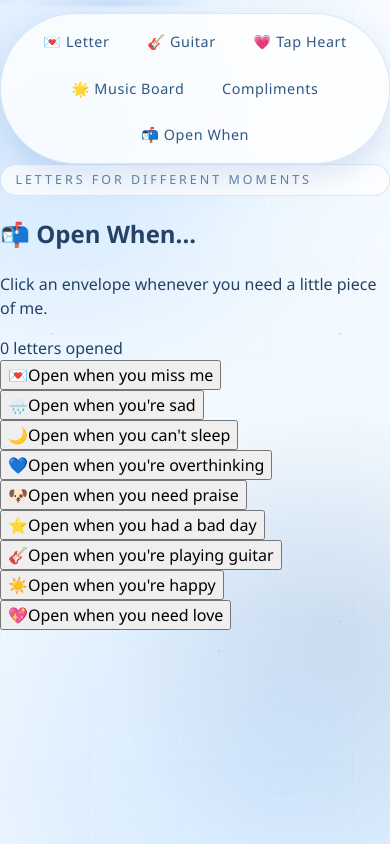
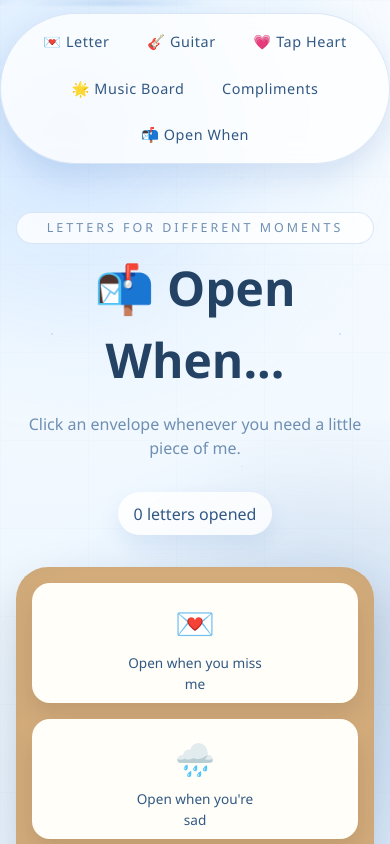
Before and after one commit to SyifaHuwaina/puppy-website, a React (Vite) app: page /openwhen in a window 390 px wide. Shown: the top 844 px of the page. Built offline with nearby package versions, Linux system fonts and the light colour scheme.

Commit message:
Fix compliments background layering

```diff
--- a/src/App.css
+++ b/src/App.css
@@ -3,6 +3,7 @@
   min-height: 100vh;
   overflow: hidden;
   color: var(--text);
+  isolation: isolate;
 }
 
 .app::before {
@@ -34,6 +35,10 @@
 .sparkles {
   position: fixed;
   pointer-events: none;
+}
+
+.bg-ribbons {
+  z-index: -1;
 }
 
 .bg-orb {
@@ -146,7 +151,7 @@
 .floating-designs {
   position: fixed;
   inset: 0;
-  z-index: 0;
+  z-index: -1;
   pointer-events: none;
 }
 
@@ -1116,6 +1121,8 @@
 }
 
 .compliments-page {
+  position: relative;
+  z-index: 1;
   min-height: 100vh;
   padding: 5rem 1rem;
   display: grid;
@@ -1123,6 +1130,8 @@
 }
 
 .corkboard {
+  position: relative;
+  z-index: 1;
   width: min(1100px, 100%);
   min-height: 650px;
   padding: 2rem;
@@ -1280,3 +1289,328 @@
   cursor: grabbing;
   z-index: 999;
 }
+
+/* ===========================
+   OPEN WHEN PAGE
+=========================== */
+
+.openwhen-page {
+  min-height: 100vh;
+  padding: 3rem 1rem;
+}
+
+.openwhen-header {
+  text-align: center;
+  margin-bottom: 2rem;
+}
+
+.openwhen-header h1 {
+  font-size: clamp(3rem, 8vw, 5rem);
+  color: #244264;
+  margin: 0.5rem 0;
+}
+
+.openwhen-header p {
+  color: #6f8fb2;
+}
+
+.opened-counter {
+  display: inline-block;
+  margin-top: 1rem;
+  padding: 0.6rem 1rem;
+  border-radius: 999px;
+  background: rgba(255,255,255,0.8);
+  color: #315884;
+  box-shadow: 0 10px 20px rgba(75,124,186,0.12);
+}
+
+/* ===========================
+   DESK
+=========================== */
+
+.letter-desk {
+  position: relative;
+
+  width: min(1200px, 100%);
+  height: 800px;
+
+  margin: 0 auto;
+
+  border-radius: 32px;
+
+  background:
+    linear-gradient(
+      rgba(255,255,255,0.04),
+      rgba(255,255,255,0.04)
+    ),
+    #d8ae7a;
+
+  box-shadow:
+    inset 0 0 50px rgba(0,0,0,0.08),
+    0 20px 50px rgba(0,0,0,0.15);
+}
+
+/* ===========================
+   ENVELOPES
+=========================== */
+
+.desk-envelope {
+  position: absolute;
+
+  width: 180px;
+  height: 120px;
+
+  border: none;
+  border-radius: 18px;
+
+  background: #fffef8;
+
+  cursor: pointer;
+
+  display: flex;
+  flex-direction: column;
+  align-items: center;
+  justify-content: center;
+
+  gap: 0.4rem;
+
+  box-shadow: 0 15px 25px rgba(0,0,0,0.12);
+
+  transition: 0.25s;
+}
+
+.desk-envelope:hover {
+  transform: scale(1.08);
+}
+
+.envelope-emoji {
+  font-size: 2rem;
+}
+
+.envelope-title {
+  font-size: 0.85rem;
+  color: #315884;
+  text-align: center;
+  max-width: 140px;
+}
+
+/* ===========================
+   ENVELOPE POSITIONS
+=========================== */
+
+.envelope-place-1 {
+  top: 60px;
+  left: 100px;
+  transform: rotate(-10deg);
+}
+
+.envelope-place-2 {
+  top: 90px;
+  left: 450px;
+  transform: rotate(8deg);
+}
+
+.envelope-place-3 {
+  top: 60px;
+  right: 120px;
+  transform: rotate(-6deg);
+}
+
+.envelope-place-4 {
+  top: 300px;
+  left: 150px;
+  transform: rotate(12deg);
+}
+
+.envelope-place-5 {
+  top: 320px;
+  left: 500px;
+  transform: rotate(-8deg);
+}
+
+.envelope-place-6 {
+  top: 260px;
+  right: 180px;
+  transform: rotate(6deg);
+}
+
+.envelope-place-7 {
+  bottom: 80px;
+  left: 120px;
+  transform: rotate(-7deg);
+}
+
+.envelope-place-8 {
+  bottom: 90px;
+  left: 500px;
+  transform: rotate(10deg);
+}
+
+.envelope-place-9 {
+  bottom: 120px;
+  right: 150px;
+  transform: rotate(-12deg);
+}
+
+/* ===========================
+   LETTER POPUP
+=========================== */
+
+.letter-modal {
+  position: fixed;
+  inset: 0;
+
+  background: rgba(0,0,0,0.45);
+
+  display: flex;
+  justify-content: center;
+  align-items: center;
+
+  z-index: 9999;
+}
+
+.letter-paper-open {
+  position: relative;
+
+  width: min(750px, 90%);
+  min-height: 500px;
+
+  padding: 2rem;
+
+  border-radius: 24px;
+
+  background:
+    repeating-linear-gradient(
+      to bottom,
+      #ffffff,
+      #ffffff 31px,
+      #d7e6f5 32px
+    );
+
+  box-shadow: 0 30px 80px rgba(0,0,0,0.25);
+
+  animation: popIn 0.25s ease;
+}
+
+.paper-sticker {
+  position: absolute;
+
+  top: -20px;
+  left: 30px;
+
+  width: 60px;
+  height: 60px;
+
+  border-radius: 18px;
+
+  background: white;
+
+  display: flex;
+  justify-content: center;
+  align-items: center;
+
+  font-size: 2rem;
+
+  box-shadow: 0 10px 20px rgba(0,0,0,0.12);
+
+  transform: rotate(-8deg);
+}
+
+.close-letter {
+  position: absolute;
+
+  top: 15px;
+  right: 15px;
+
+  border: none;
+  background: none;
+
+  font-size: 1.4rem;
+
+  cursor: pointer;
+}
+
+.letter-paper-open h2 {
+  color: #244264;
+  margin-bottom: 1.5rem;
+}
+
+.letter-paper-open p {
+  white-space: pre-line;
+  line-height: 2;
+  color: #315884;
+}
+
+/* ===========================
+   STICKERS
+=========================== */
+
+.sticker-row {
+  margin-top: 2rem;
+
+  display: flex;
+  gap: 0.75rem;
+}
+
+.sticker-row span {
+  width: 45px;
+  height: 45px;
+
+  border-radius: 12px;
+
+  background: white;
+
+  display: flex;
+  align-items: center;
+  justify-content: center;
+
+  box-shadow: 0 8px 18px rgba(0,0,0,0.08);
+
+  font-size: 1.2rem;
+}
+
+/* ===========================
+   ANIMATION
+=========================== */
+
+@keyframes popIn {
+  from {
+    opacity: 0;
+    transform: scale(0.95);
+  }
+
+  to {
+    opacity: 1;
+    transform: scale(1);
+  }
+}
+
+/* ===========================
+   MOBILE
+=========================== */
+
+@media (max-width: 768px) {
+  .letter-desk {
+    height: auto;
+
+    display: grid;
+    grid-template-columns: 1fr;
+
+    gap: 1rem;
+
+    padding: 1rem;
+  }
+
+  .desk-envelope {
+    position: relative;
+
+    width: 100%;
+
+    left: unset !important;
+    right: unset !important;
+    top: unset !important;
+    bottom: unset !important;
+
+    transform: none !important;
+  }
+}
```
